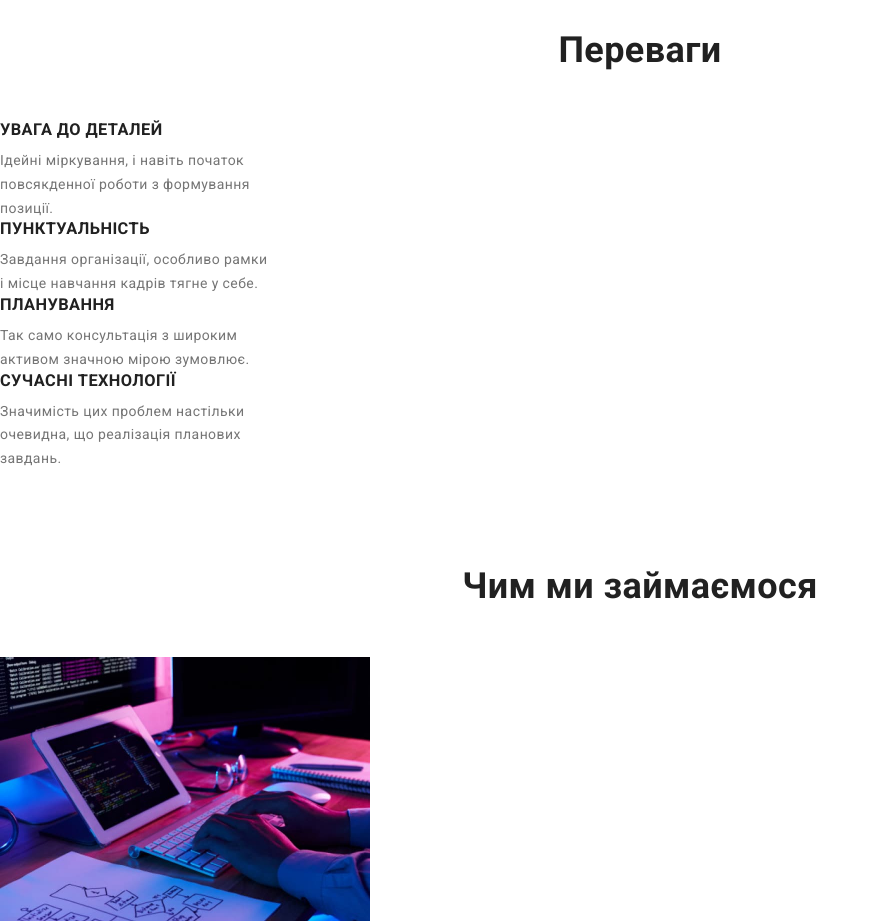
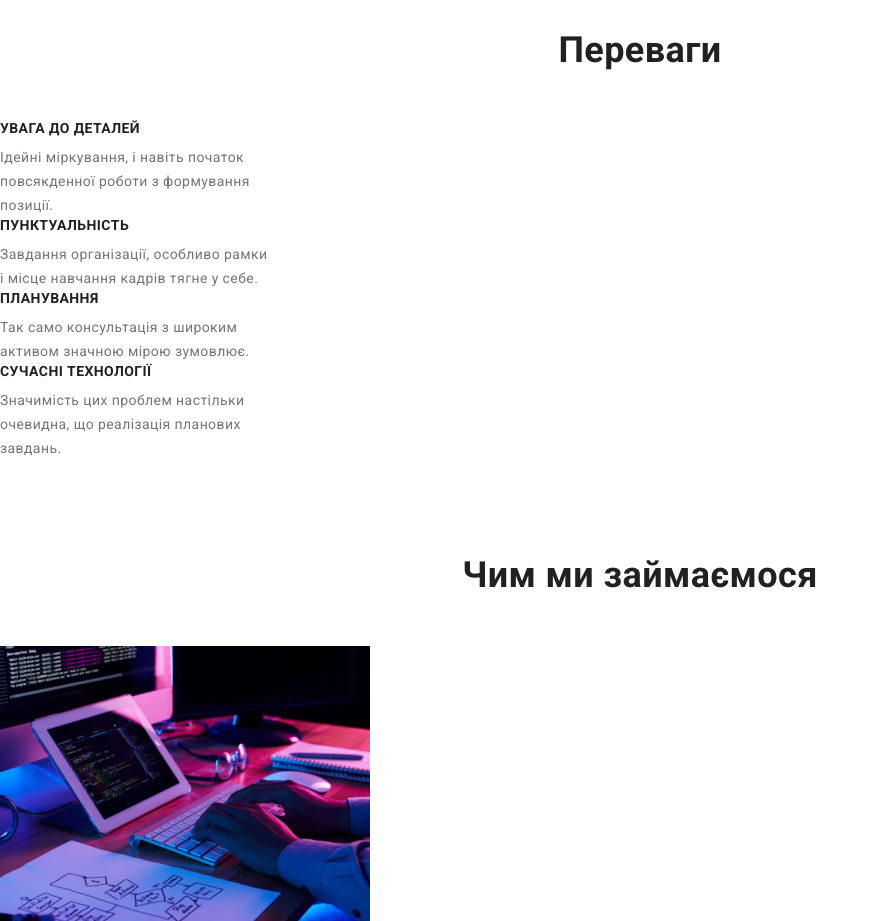
Before and after one commit to JuliaNiky/goit-markup-hw-02, a plain HTML site: page index.html in a window 1280 px wide. Shown: the part 820-1741 px from the top of the page, without its empty margins (0-879 px from the left). Drawn offline with Linux system fonts and the light colour scheme.

Commit message:
added styles for h1-h6

```diff
--- a/css/styles.css
+++ b/css/styles.css
@@ -56,10 +56,10 @@ img {
     vertical-align: top;
 }
 
-/* h1, h2, h3, h4, h5, h6 {
+h1, h2, h3, h4, h5, h6 {
     font-size: inherit;
     font-weight: 400;
-} */
+}
 /*--------------------*/
 
 /*colors
```
